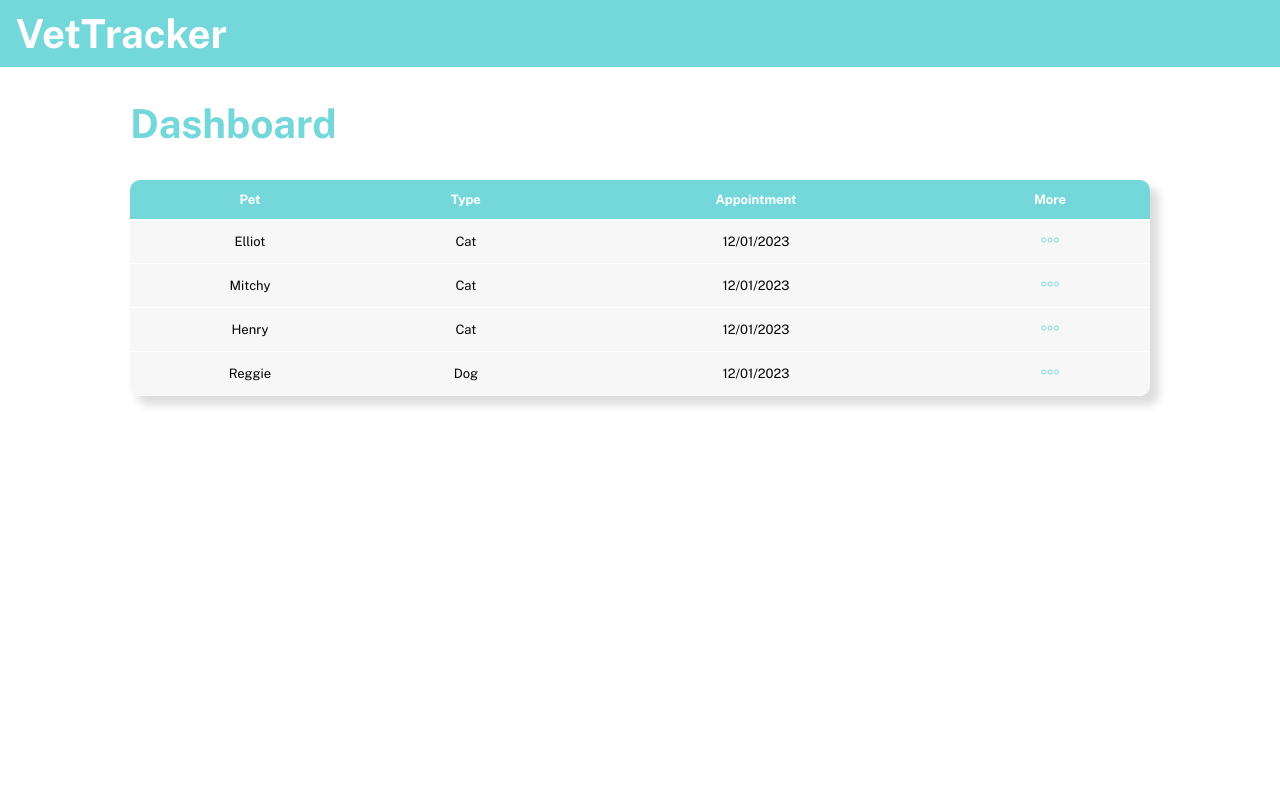
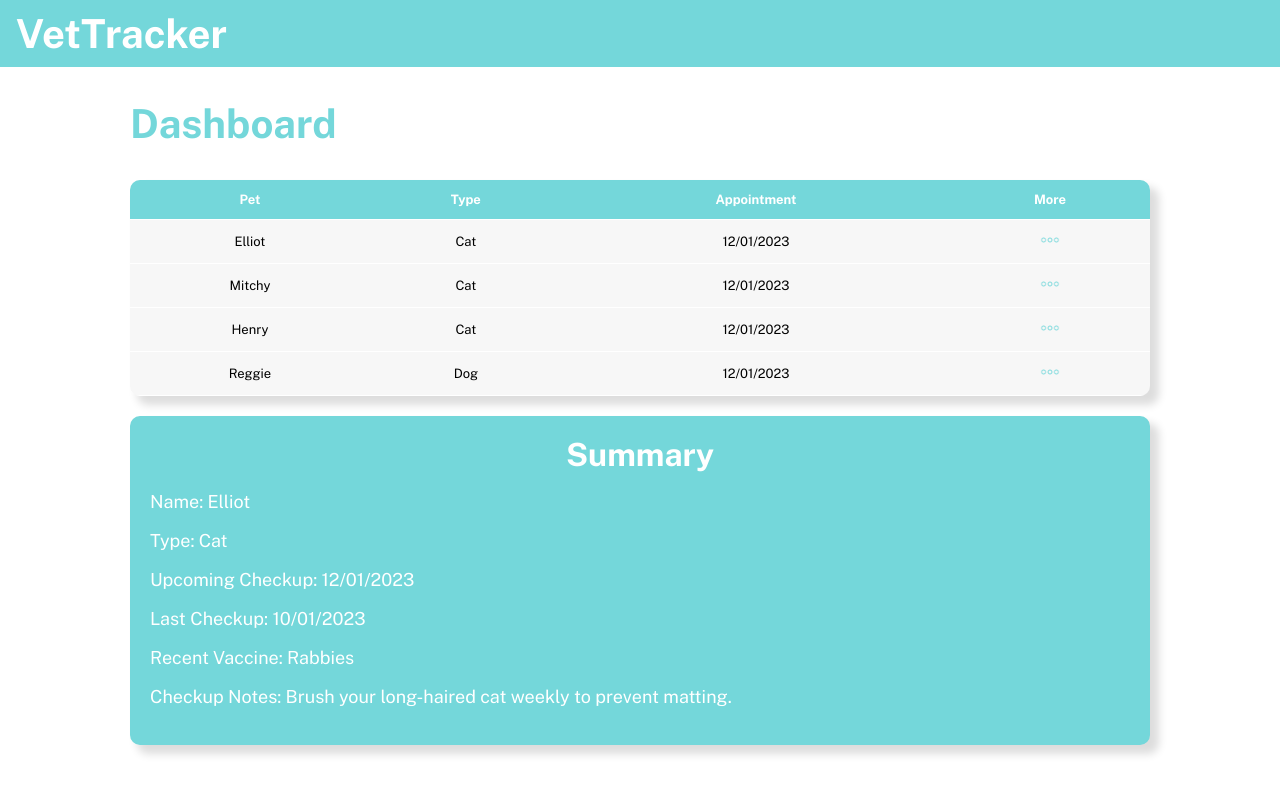
Before and after one commit to Kimberlynolsin/VetTracker, a React (Vite) app: page /dashboard in a window 1280 px wide. Both pictures are taken after a click on the picture 1050 px from the left and 240 px from the top of the page. Shown: the top 794 px of the page. Built offline with nearby package versions, Linux system fonts and the light colour scheme.

Commit message:
add summary to dashboard

```diff
--- /dev/null
+++ b/src/content/index.js
@@ -0,0 +1,5 @@
+import { petList } from "./pet-list";
+
+export {
+    petList
+}
--- a/src/content/pet-details.js
+++ /dev/null
@@ -1,39 +0,0 @@
-export const petDetails = [
-    {
-      id: 1,
-      name: "Elliot",
-      type: "Cat",
-      nextAppointment: "12/01/2023",
-      lastAppointment: '10/01/2023',
-      note: "Regular Check Up"
-
-
-    },
-    {
-      id: 2,
-      name: "Mitchy",
-      type: "Cat",
-      nextAppointment: "12/01/2023",
-      lastAppointment: '10/01/2023',
-      note: "Regular Check Up"
-
-    },
-    {
-      id: 3,
-      name: "Henry",
-      type: "Cat",
-      nextAppointment: "12/01/2023",
-      lastAppointment: '10/01/2023',
-      note: "Regular Check Up"
-
-    },
-    {
-      id: 4,
-      name: "Reggie",
-      type: "Dog",
-      nextAppointment: "12/01/2023",
-      lastAppointment: '10/01/2023',
-      note: "Regular Check Up"
-
-    },
-  ];
--- a/src/content/pet-list.js
+++ b/src/content/pet-list.js
@@ -1,11 +1,13 @@
-import more from '../assets/icons/more.png'
+import more from "../assets/icons/more.png";
 export const petList = [
   {
     id: 1,
     name: "Elliot",
     type: "Cat",
     appointment: "12/01/2023",
-    icon: more
+    lastAppointment: "10/01/2023",
+    note: "Brush your long-haired cat weekly to prevent matting.",
+    vaccine: "Rabbies"
 
   },
   {
@@ -13,20 +15,29 @@ export const petList = [
     name: "Mitchy",
     type: "Cat",
     appointment: "12/01/2023",
-    icon: more
+    lastAppointment: "10/01/2023",
+    note: "Feed 1 cup of high-quality dry kibble twice daily.",
+    vaccine: "Rabbies"
+
   },
   {
     id: 3,
     name: "Henry",
     type: "Cat",
     appointment: "12/01/2023",
-    icon: more
+    lastAppointment: "10/01/2023",
+    note: "Follow-up appointments every 3 months for monitoring.",
+    vaccine: "Rabbies"
+
   },
   {
     id: 4,
     name: "Reggie",
     type: "Dog",
     appointment: "12/01/2023",
-    icon: more
+    lastAppointment: "10/01/2023",
+    note: "This dog exhibits signs of separation anxiety.",
+    vaccine: "Rabbies"
+
   },
 ];
--- a/src/pages/Dashboard/Dashboard.jsx
+++ b/src/pages/Dashboard/Dashboard.jsx
@@ -1,33 +1,17 @@
 import { useState } from "react";
-
 import Header from "../../components/Header/Header";
-import { petList } from "../../content/pet-list";
-import { petDetails } from "../../content/pet-details";
+import { petList } from "../../content";
+import more from "../../assets/icons/more.png";
 
 const Dashboard = () => {
   const [selectedPetInfo, setSelectedPetInfo] = useState(null);
 
-  const selected = (e) => {
-    return (
-      <div>
-        <p>hi</p>
-      </div>
-    );
-    console.log(e.currentTarget);
+  const handleRowClick = (e, id) => {
+    setSelectedPetInfo(id);
   };
 
-  const renderPets = petList.map((e) => {
-    return (
-      <tr key={e.id}>
-        <td>{e.name}</td>
-        <td>{e.type}</td>
-        <td>{e.appointment}</td>
-        <td>
-          <img src={e.icon} onClick={selected} className="dashboard__more" />
-        </td>
-      </tr>
-    );
-  });
+  const selectedPet = petList.find((pet) => pet.id === selectedPetInfo);
+
   return (
     <>
       <Header />
@@ -42,9 +26,44 @@ const Dashboard = () => {
               <th>More</th>
             </tr>
           </thead>
-          <tbody>{renderPets}</tbody>
-          {selectedPetInfo && selected}
+          <tbody>
+            {petList.map((e) => (
+              <tr key={e.id}>
+                <td>{e.name}</td>
+                <td>{e.type}</td>
+                <td>{e.appointment}</td>
+                <td>
+                  <img
+                    src={more}
+                    onClick={(event) => handleRowClick(event, e.id)}
+                    className="dashboard__more"
+                  />
+                </td>
+              </tr>
+            ))}
+          </tbody>
         </table>
+        <div className="dashboard__pet__info">
+          <h2 className="dashboard__pet__summary">Summary</h2>
+          {selectedPet && (
+            <>
+              <p className="dashboard__pet__text">Name: {selectedPet.name}</p>
+              <p className="dashboard__pet__text">Type: {selectedPet.type}</p>
+              <p className="dashboard__pet__text">
+                Upcoming Checkup: {selectedPet.appointment}
+              </p>
+              <p className="dashboard__pet__text">
+                Last Checkup: {selectedPet.lastAppointment}
+              </p>
+              <p className="dashboard__pet__text">
+                Recent Vaccine: {selectedPet.vaccine}
+              </p>
+              <p className="dashboard__pet__text">
+                Checkup Notes: {selectedPet.note}
+              </p>
+            </>
+          )}
+        </div>
       </section>
     </>
   );
--- a/src/pages/Dashboard/Dashboard.scss
+++ b/src/pages/Dashboard/Dashboard.scss
@@ -8,11 +8,10 @@
   }
 
   table {
+    @include card;
     border-collapse: collapse;
     width: 100%;
-    box-shadow: 8px 8px 8px 1px rgba(221, 221, 221, 1);
     background-color: #f7f7f7;
-    border-radius: 10px;
     overflow: hidden;
   }
   td {
@@ -37,4 +36,18 @@
   &__more {
     width: 2rem;
   }
+
+  &__pet {
+    &__info {
+      @include card;
+      background-color: $primary;
+      color: white;
+      padding: 2rem;
+      margin: 2rem 0;
+    }
+    &__summary {
+      text-align: center;
+      margin: 0;
+    }
+  }
 }
--- a/src/styles/partials/_mixins.scss
+++ b/src/styles/partials/_mixins.scss
@@ -19,3 +19,8 @@
     color: white;
     text-decoration: none;
   }
+
+  @mixin card{
+    box-shadow: 8px 8px 8px 1px rgba(221, 221, 221, 1);
+    border-radius: 10px;
+  }
```
